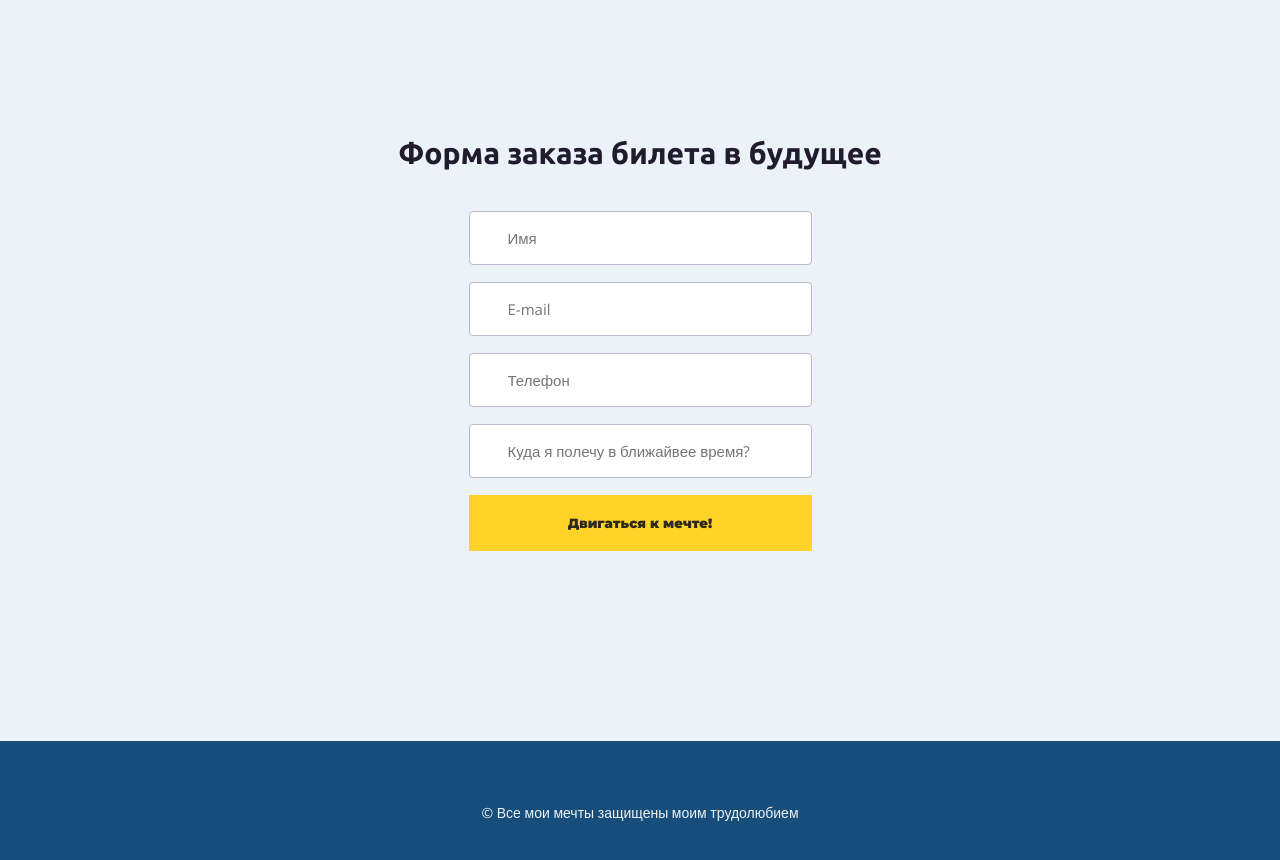
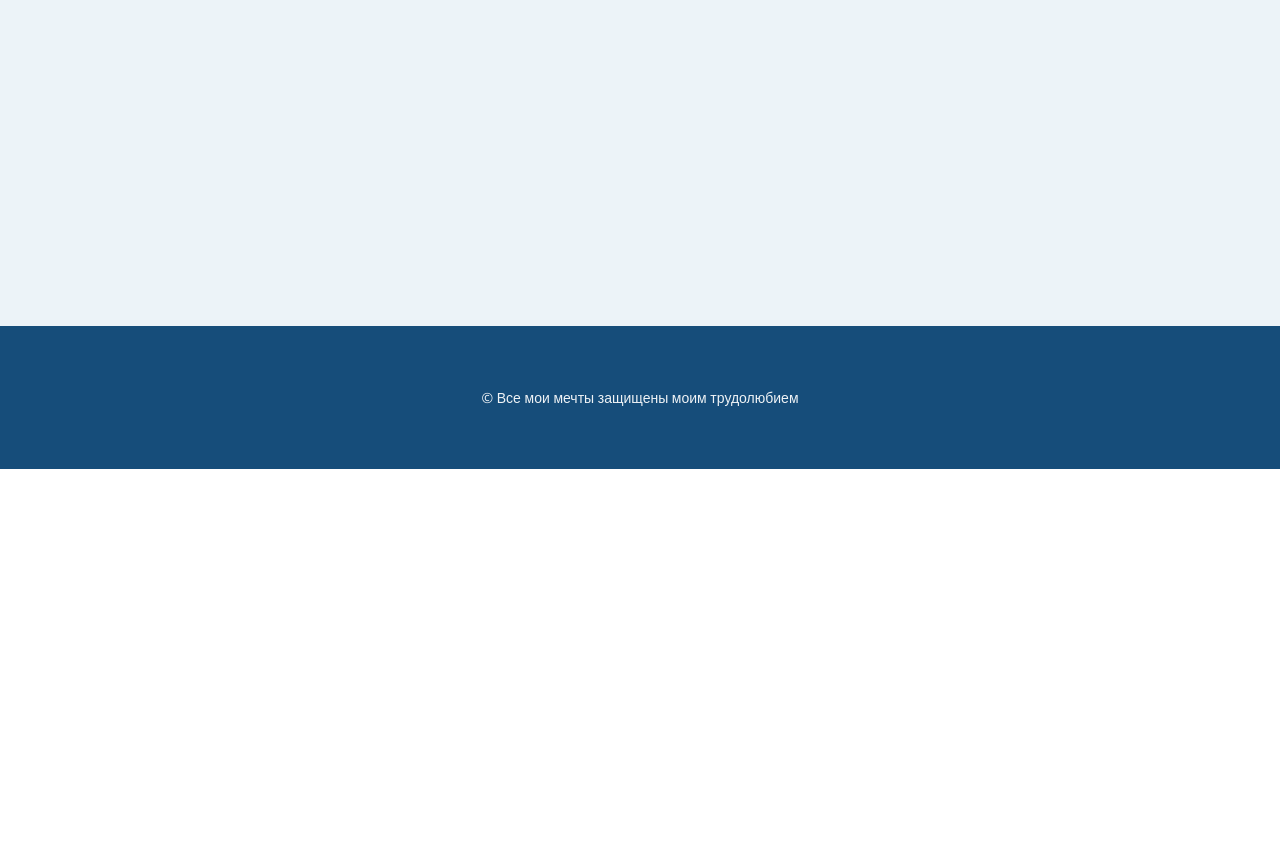
Before and after one commit to IulianPreascha/WayUp, a plain HTML site: page verstka-2/index.html in a window 1280 px wide. Shown: the part 1500-2360 px from the top of the page. After the commit the page ends 1969 px from the top, so only its background shows below. Drawn offline with nearby package versions, Linux system fonts and the light colour scheme.

Commit message:
schimbari

```diff
--- a/verstka-2/index.html
+++ b/verstka-2/index.html
@@ -70,14 +70,7 @@
 	</section>
 	<section class="mail">
 		<div class="container">
-            <h2 class="section-title">Форма заказа билета в будущее</h2>
-			<form action="#" class="form">
-                <input type="text" name="name" placeholder="Имя" class="input" required>
-                <input type="email" name="email" placeholder="E-mail" class="input" required>
-                <input type="tel" name="phone" placeholder="Телефон" class="input" required>
-                <input type="text" name="text" placeholder="Куда я полечу в ближайвее время?" class="input" required>
-				<button type="submit" class="btn btn-form">Двигаться к мечте!</button>
-            </form>
+
 		</div>
 	</section>
 	<footer id="footer" class="footer">
```
